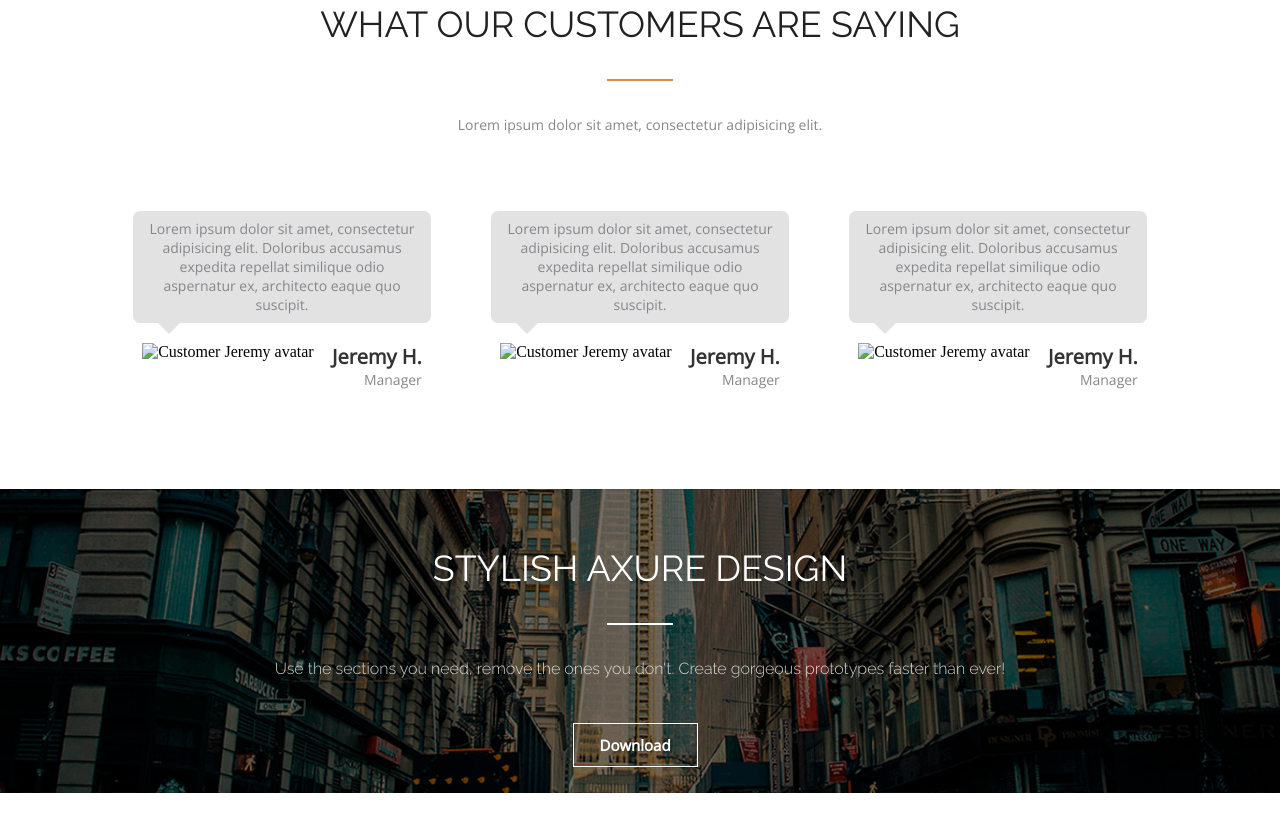
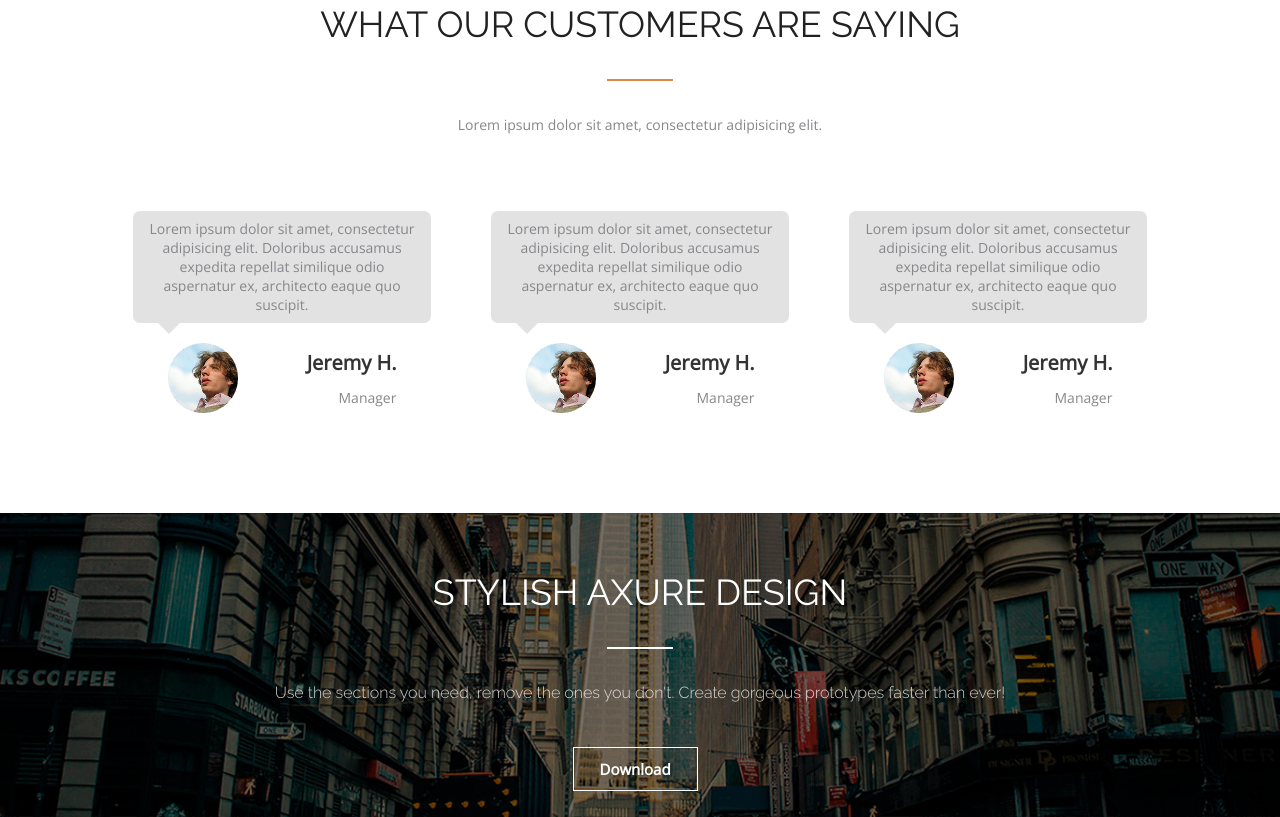
Before and after one commit to PinchukVA/06-onl-01-Pinchuk-Vitaliy, a plain HTML site: page index.html in a window 1280 px wide. Shown: the part 1573-2390 px from the top of the page. Before the commit the page ends 2366 px from the top, so only its background shows below. Drawn offline with nearby package versions, Linux system fonts and the light colour scheme; the site is published under a folder, as on GitHub Pages, so addresses that start at the root find nothing.

Commit message:
fixed inde.html

```diff
--- a/index.html
+++ b/index.html
@@ -93,7 +93,7 @@
             odio aspernatur ex, architecto eaque
             quo suscipit.</p>
             <div class="customers-info">
-              <img src="/image/avatar_jeremy.png" alt="Customer Jeremy avatar">
+              <img src="image/avatar_jeremy.png" alt="Customer Jeremy avatar">
               <div class="customer-extra">
                 <h3 class="customers-name">Jeremy H.</h3>
                 <p class="customers-post">Manager</p>
@@ -107,7 +107,7 @@
             odio aspernatur ex, architecto eaque
             quo suscipit.</p>
           <div class="customers-info">
-            <img src="/image/avatar_jeremy.png" alt="Customer Jeremy avatar">
+            <img src="image/avatar_jeremy.png" alt="Customer Jeremy avatar">
             <div class="customer-extra">
               <h3 class="customers-name">Jeremy H.</h3>
               <p class="customers-post">Manager</p>
@@ -121,7 +121,7 @@
             odio aspernatur ex, architecto eaque
             quo suscipit.</p>
           <div class="customers-info">
-            <img src="/image/avatar_jeremy.png" alt="Customer Jeremy avatar">
+            <img src="image/avatar_jeremy.png" alt="Customer Jeremy avatar">
             <div class="customer-extra">
               <h3 class="customers-name">Jeremy H.</h3>
               <p class="customers-post">Manager</p>
```
